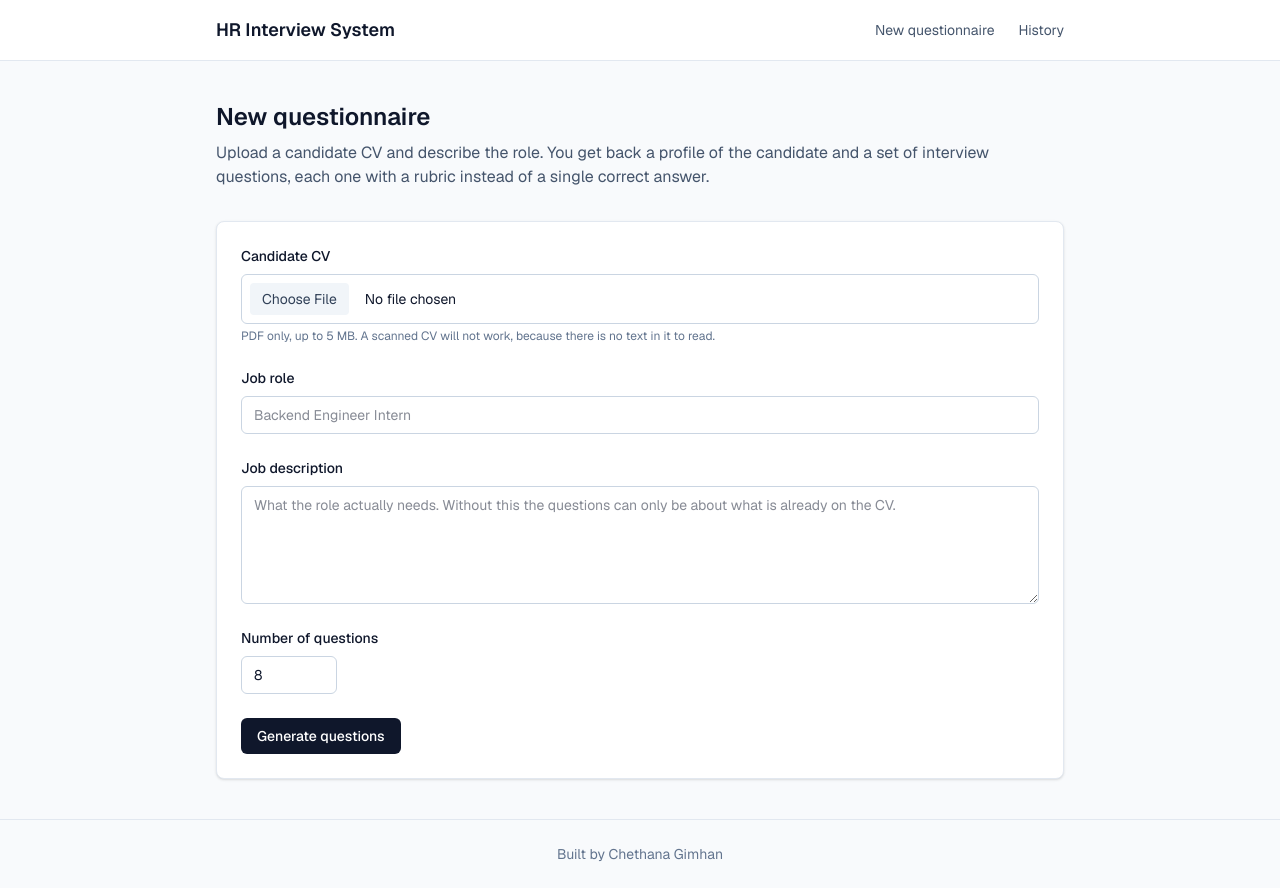
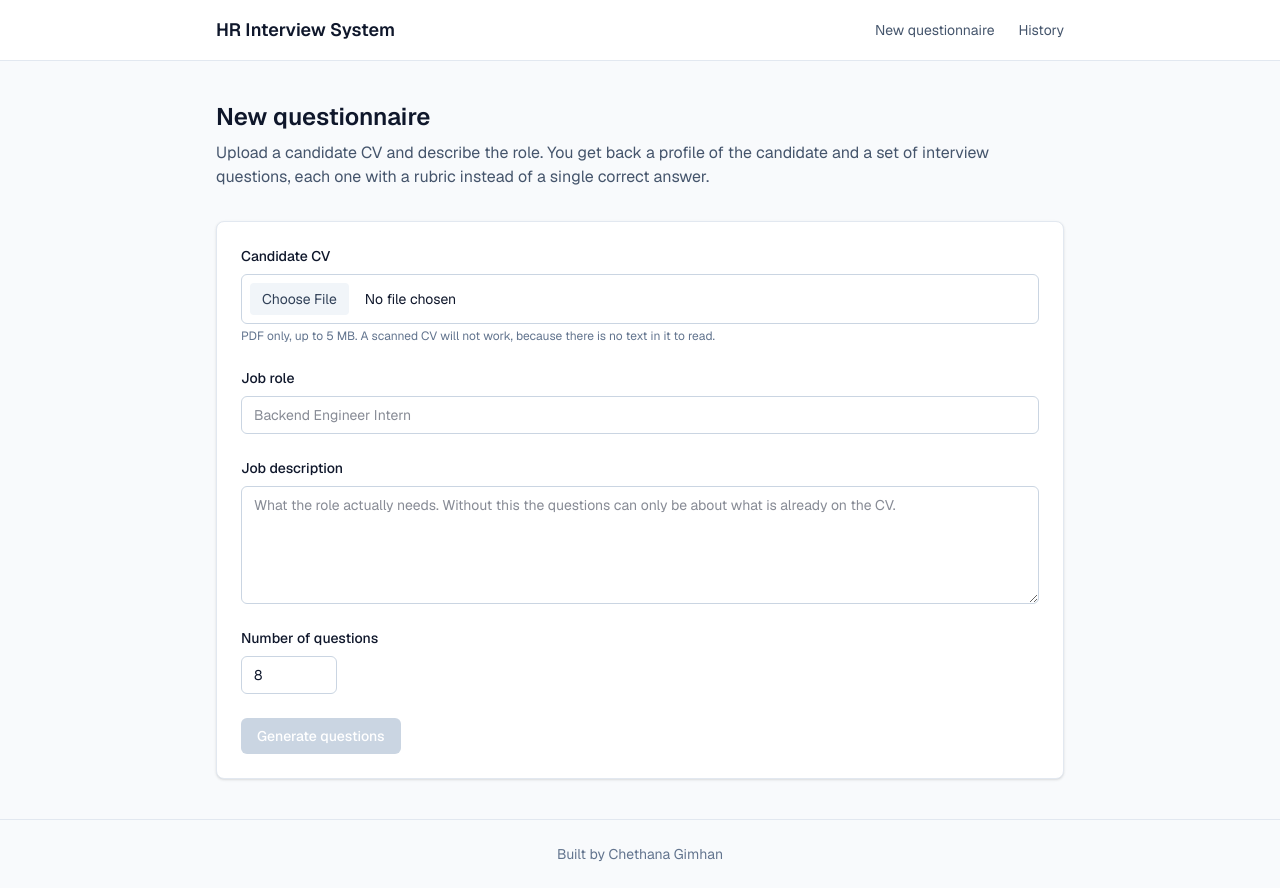
Before and after one commit to ChethanaGimhan/hr-interview-system, a Next.js app in the folder frontend/: page / in a window 1280 px wide. Built offline with nearby package versions, Linux system fonts and the light colour scheme.

Commit message:
make the upload form actually work

```diff
--- a/frontend/app/page.js
+++ b/frontend/app/page.js
@@ -1,4 +1,91 @@
+"use client";
+
+import { useState } from "react";
+
+// FastAPI sends a string in detail for the errors we raise ourselves, and a
+// list of problems when Pydantic rejects the request, so both shapes turn up.
+function errorMessage(body) {
+  if (typeof body.detail === "string") {
+    return body.detail;
+  }
+  if (Array.isArray(body.detail) && body.detail.length > 0) {
+    return body.detail[0].msg;
+  }
+  return "Something went wrong";
+}
+
 export default function Home() {
+  const [cvText, setCvText] = useState("");
+  const [jobRole, setJobRole] = useState("");
+  const [jobDescription, setJobDescription] = useState("");
+  const [questionCount, setQuestionCount] = useState(8);
+
+  const [reading, setReading] = useState(false);
+  const [generating, setGenerating] = useState(false);
+  const [error, setError] = useState("");
+  const [result, setResult] = useState(null);
+
+  async function handleFileChange(event) {
+    const file = event.target.files[0];
+    if (!file) {
+      return;
+    }
+
+    setError("");
+    setResult(null);
+    setReading(true);
+
+    const formData = new FormData();
+    formData.append("file", file);
+
+    try {
+      const response = await fetch("/api/upload", { method: "POST", body: formData });
+      const body = await response.json();
+
+      if (response.ok) {
+        setCvText(body.cv_text);
+      } else {
+        setCvText("");
+        setError(errorMessage(body));
+      }
+    } catch {
+      setError("Could not reach the server");
+    } finally {
+      setReading(false);
+    }
+  }
+
+  async function handleSubmit(event) {
+    event.preventDefault();
+    setError("");
+    setResult(null);
+    setGenerating(true);
+
+    try {
+      const response = await fetch("/api/generate", {
+        method: "POST",
+        headers: { "Content-Type": "application/json" },
+        body: JSON.stringify({
+          cv_text: cvText,
+          job_role: jobRole,
+          job_description: jobDescription || null,
+          question_count: Number(questionCount),
+        }),
+      });
+      const body = await response.json();
+
+      if (response.ok) {
+        setResult(body);
+      } else {
+        setError(errorMessage(body));
+      }
+    } catch {
+      setError("Could not reach the server");
+    } finally {
+      setGenerating(false);
+    }
+  }
+
   return (
     <div className="space-y-8">
       <div>
@@ -10,7 +97,16 @@ export default function Home() {
         </p>
       </div>
 
-      <form className="space-y-6 rounded-lg border border-slate-200 bg-white p-6 shadow-sm">
+      {error && (
+        <p className="rounded-md border border-red-200 bg-red-50 px-4 py-3 text-sm text-red-700">
+          {error}
+        </p>
+      )}
+
+      <form
+        onSubmit={handleSubmit}
+        className="space-y-6 rounded-lg border border-slate-200 bg-white p-6 shadow-sm"
+      >
         <div>
           <label htmlFor="cv" className="block text-sm font-medium">
             Candidate CV
@@ -20,6 +116,7 @@ export default function Home() {
             name="cv"
             type="file"
             accept="application/pdf"
+            onChange={handleFileChange}
             className="mt-2 block w-full cursor-pointer rounded-md border border-slate-300 p-2 text-sm file:mr-4 file:rounded file:border-0 file:bg-slate-100 file:px-3 file:py-1.5 file:text-slate-700 hover:file:bg-slate-200"
           />
           <p className="mt-1 text-xs text-slate-500">
@@ -27,6 +124,29 @@ export default function Home() {
             text in it to read.
           </p>
         </div>
+
+        {reading && <p className="text-sm text-slate-600">Reading the CV...</p>}
+
+        {cvText && (
+          <div>
+            <label htmlFor="cvText" className="block text-sm font-medium">
+              Text we read from the CV
+            </label>
+            {/* Editable, because pulling text out of a PDF is not perfect and
+                it is easier to fix a line here than to fix the PDF. */}
+            <textarea
+              id="cvText"
+              rows={8}
+              value={cvText}
+              onChange={(event) => setCvText(event.target.value)}
+              className="mt-2 block w-full rounded-md border border-slate-300 px-3 py-2 font-mono text-xs focus:border-slate-500 focus:outline-none"
+            />
+            <p className="mt-1 text-xs text-slate-500">
+              {cvText.length} characters. Fix anything the reader got wrong
+              before generating.
+            </p>
+          </div>
+        )}
 
         <div>
           <label htmlFor="jobRole" className="block text-sm font-medium">
@@ -36,6 +156,9 @@ export default function Home() {
             id="jobRole"
             name="jobRole"
             type="text"
+            required
+            value={jobRole}
+            onChange={(event) => setJobRole(event.target.value)}
             placeholder="Backend Engineer Intern"
             className="mt-2 block w-full rounded-md border border-slate-300 px-3 py-2 text-sm focus:border-slate-500 focus:outline-none"
           />
@@ -49,6 +172,8 @@ export default function Home() {
             id="jobDescription"
             name="jobDescription"
             rows={5}
+            value={jobDescription}
+            onChange={(event) => setJobDescription(event.target.value)}
             placeholder="What the role actually needs. Without this the questions can only be about what is already on the CV."
             className="mt-2 block w-full rounded-md border border-slate-300 px-3 py-2 text-sm focus:border-slate-500 focus:outline-none"
           />
@@ -64,18 +189,33 @@ export default function Home() {
             type="number"
             min={4}
             max={15}
-            defaultValue={8}
+            value={questionCount}
+            onChange={(event) => setQuestionCount(event.target.value)}
             className="mt-2 block w-24 rounded-md border border-slate-300 px-3 py-2 text-sm focus:border-slate-500 focus:outline-none"
           />
         </div>
 
         <button
           type="submit"
-          className="rounded-md bg-slate-900 px-4 py-2 text-sm font-medium text-white hover:bg-slate-700"
+          disabled={!cvText || reading || generating}
+          className="rounded-md bg-slate-900 px-4 py-2 text-sm font-medium text-white hover:bg-slate-700 disabled:cursor-not-allowed disabled:bg-slate-300"
         >
-          Generate questions
+          {generating ? "Generating..." : "Generate questions"}
         </button>
+
+        {generating && (
+          <p className="text-sm text-slate-600">
+            This takes about 45 seconds. The CV is read into a profile first, and
+            then the questions are written from that profile.
+          </p>
+        )}
       </form>
+
+      {result && (
+        <pre className="overflow-x-auto rounded-lg border border-slate-200 bg-white p-4 font-mono text-xs">
+          {JSON.stringify(result, null, 2)}
+        </pre>
+      )}
     </div>
   );
 }
```
